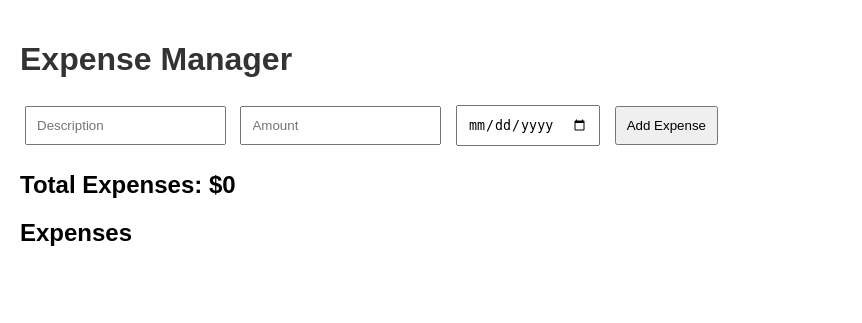
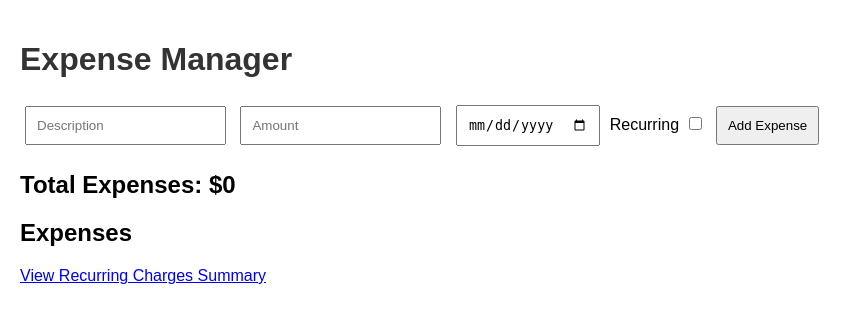
Before and after one commit to avinxxsh/expense_manager, a Flask app: page / in a window 1280 px wide. Shown: the top 323 px of the page, without its empty margins (0-862 px from the left). Run offline with Flask 3, Linux system fonts and the light colour scheme.

Commit message:
added recurring expense functionality

```diff
--- a/app.py
+++ b/app.py
@@ -9,16 +9,24 @@ def index():
     total = sum(float(expense['amount']) for expense in expenses)
     return render_template('index.html', expenses=expenses, total=total)
 
-@app.route('/add', methods = ['POST'])
+@app.route('/add', methods=['POST'])
 def add_expense():
     description = request.form.get('description')
     amount = request.form.get('amount')
     date = request.form.get('date')
+    recurring = 'recurring' in request.form  # Check if the recurring checkbox was checked
 
     if description and amount and date:
-        expenses.append({'description': description, 'amount': amount, 'date': date})
+        expenses.append({'description': description, 'amount': amount, 'date': date, 'recurring': recurring})
 
     return redirect(url_for('index'))
 
+@app.route('/recurring')
+def recurring_summary():
+    total_recurring = sum(float(expense['amount']) for expense in expenses if expense['recurring'])
+    recurring_expenses = [expense for expense in expenses if expense['recurring']]
+    return render_template('recurring_summary.html', total_recurring=total_recurring, recurring_expenses=recurring_expenses)
+
+
 if __name__ == '__main__':
     app.run(debug=True)
--- a/templates/index.html
+++ b/templates/index.html
@@ -12,14 +12,17 @@
         <input type="text" name="description" placeholder="Description" required>
         <input type="number" name="amount" placeholder="Amount" step="0.01" required>
         <input type="date" name="date" required>
+        <label for="recurring">Recurring</label>
+        <input type="checkbox" name="recurring" id="recurring">
         <button type="submit">Add Expense</button>
     </form>
     <h2>Total Expenses: ${{ total }}</h2>
     <h2>Expenses</h2>
     <ul>
         {% for expense in expenses %}
-            <li>{{ expense.date }}: {{ expense.description }} - ${{ expense.amount }}</li>
+            <li>{{ expense.date }}: {{ expense.description }} - ${{ expense.amount }}{% if expense.recurring %} (Recurring){% endif %}</li>
         {% endfor %}
     </ul>
+    <a href="{{ url_for('recurring_summary') }}">View Recurring Charges Summary</a>
 </body>
 </html>
```
Also changed, not shown: templates/recurring_summary.html (added, +20 -0 lines).
